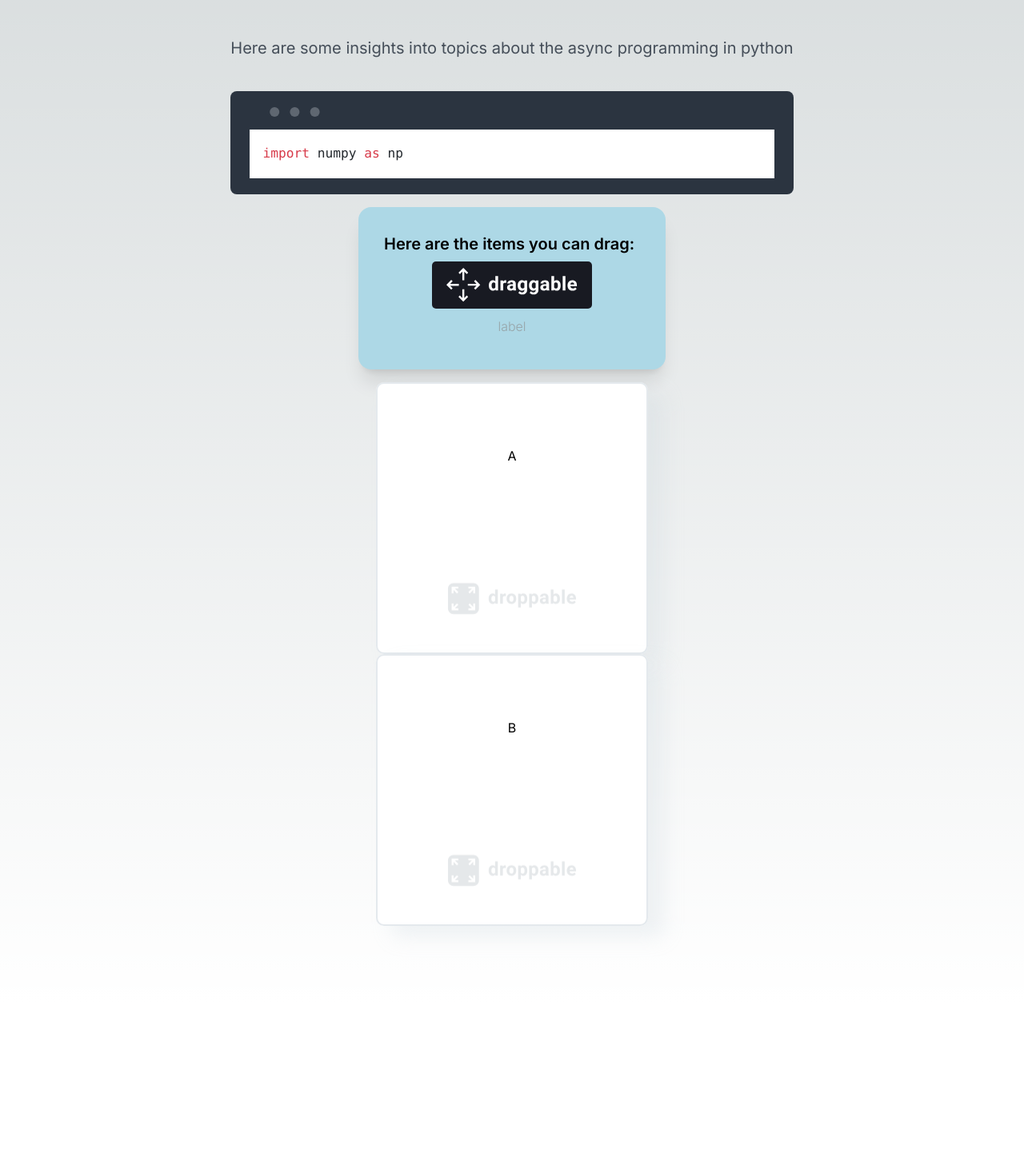
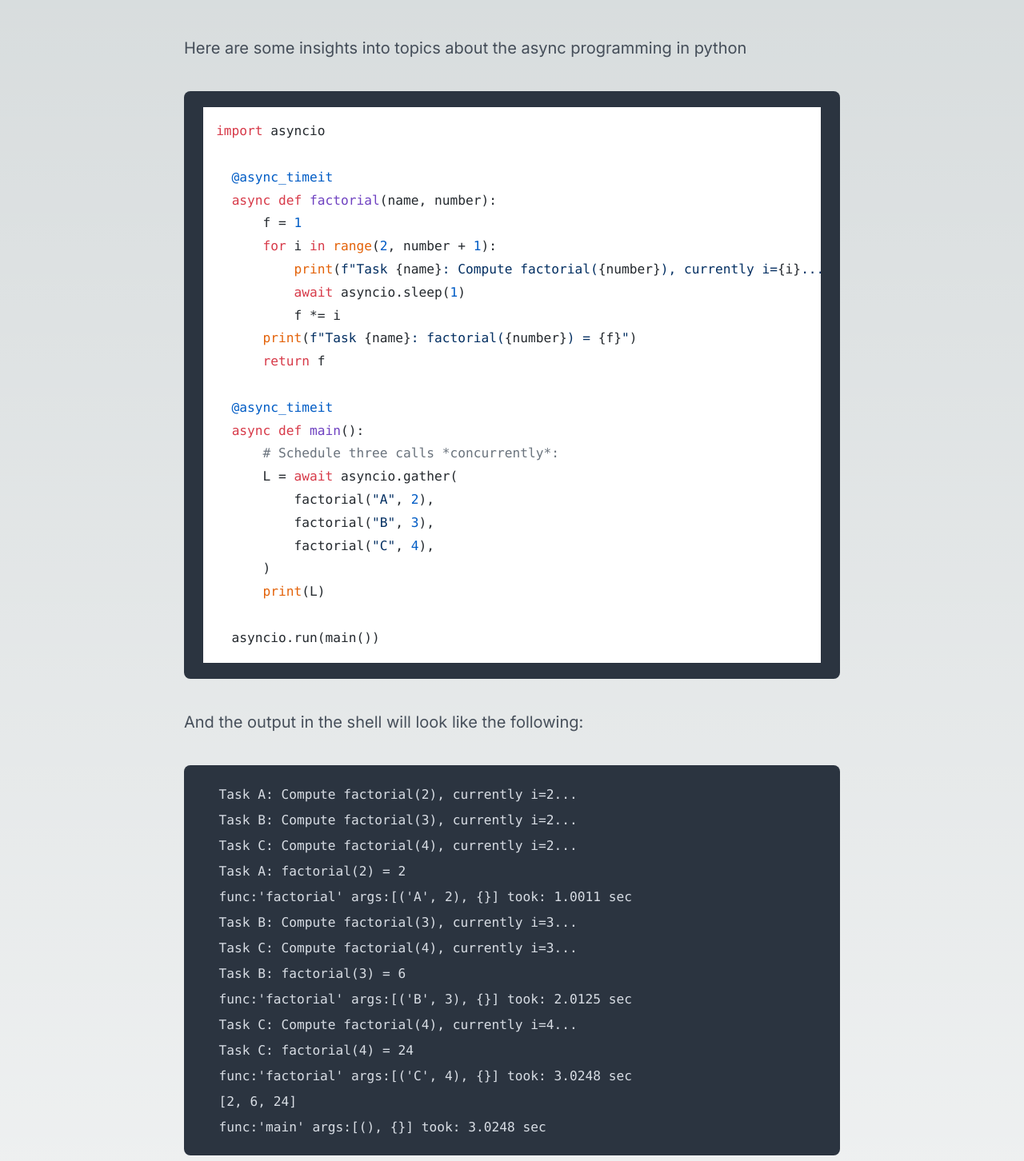
Before and after one commit to hessikaveh/personal-webpage, a Next.js app: page /articles in a window 1280 px wide. Shown: the part 158-1610 px from the top of the page at 80% size. Before the commit the page ends 1412 px from the top, so only its background shows below. Built offline with nearby package versions, Linux system fonts and the light colour scheme.

Commit message:
add context to the article

```diff
--- a/app/articles/page.tsx
+++ b/app/articles/page.tsx
@@ -25,14 +25,53 @@ const DraggableOverlaytWithNoSSR = dynamic(
 );
 export default function Page() {
   const containers = ["A", "B"];
-  const colors = ["green", "lightblue"];
+  const colors = ["lightgreen", "lightblue"];
   const [isDragging, setIsDragging] = useState(false);
   const [parent, setParent] = useState<UniqueIdentifier | null>(null);
   const [highlight, setHighlight] = useState<string>(colors[1]);
   const draggableMarkup = <DraggableItem label="label" />;
+
   useEffect(() => {
     hljs.highlightAll();
   });
+
+  const code_first = `import asyncio
+
+  @async_timeit
+  async def factorial(name, number):
+      f = 1
+      for i in range(2, number + 1):
+          print(f"Task {name}: Compute factorial({number}), currently i={i}...")
+          await asyncio.sleep(1)
+          f *= i
+      print(f"Task {name}: factorial({number}) = {f}")
+      return f
+
+  @async_timeit
+  async def main():
+      # Schedule three calls *concurrently*:
+      L = await asyncio.gather(
+          factorial("A", 2),
+          factorial("B", 3),
+          factorial("C", 4),
+      )
+      print(L)
+
+  asyncio.run(main())`;
+  const bash_first = `  Task A: Compute factorial(2), currently i=2...
+  Task B: Compute factorial(3), currently i=2...
+  Task C: Compute factorial(4), currently i=2...
+  Task A: factorial(2) = 2
+  func:'factorial' args:[('A', 2), {}] took: 1.0011 sec
+  Task B: Compute factorial(3), currently i=3...
+  Task C: Compute factorial(4), currently i=3...
+  Task B: factorial(3) = 6
+  func:'factorial' args:[('B', 3), {}] took: 2.0125 sec
+  Task C: Compute factorial(4), currently i=4...
+  Task C: factorial(4) = 24
+  func:'factorial' args:[('C', 4), {}] took: 3.0248 sec
+  [2, 6, 24]
+  func:'main' args:[(), {}] took: 3.0248 sec`;
 
   return (
     <main className="flex min-h-screen flex-col items-center justify-between p-24">
@@ -42,10 +81,13 @@ export default function Page() {
           Here are some insights into topics about the async programming in
           python
         </p>
-        <pre className="mockup-code">
-          <code className="language-python">import numpy as np</code>
+        <pre>
+          <code className="language-python">{code_first}</code>
         </pre>
-      </article>
+        <p> And the output in the shell will look like the following:</p>
+        <pre>
+          <code className="language-bash">{bash_first}</code>
+        </pre>
 
         <DndContext
           onDragStart={() => {
@@ -53,16 +95,23 @@ export default function Page() {
           }}
           onDragEnd={handleDragEnd}
         >
+          <div className="flex flex-col w-full m-1">
             <div
-          className="card w-96 bg-base-100 shadow-xl m-4"
+              className="grid flex-grow card bg-base-300 rounded-box place-items-center"
               style={{ backgroundColor: highlight }}
             >
               <div className="card-body">
-            <h2 className="card-title"> Here are the items you can drag:</h2>
+                <h2 className="card-title">
+                  {" "}
+                  Here are the items you can drag:
+                </h2>
 
                 {parent === null ? draggableMarkup : null}
               </div>
             </div>
+
+            <div className="divider divider-vertical "></div>
+            <div className="grid  flex-grow card bg-base-300 rounded-box place-items-center">
               {containers.map((id) => (
                 // We updated the Droppable component so it would accept an `id`
                 // prop and pass it to `useDroppable`
@@ -70,8 +119,12 @@ export default function Page() {
                   {parent === id ? draggableMarkup : id}
                 </Droppable>
               ))}
+            </div>
+          </div>
+
           <DraggableOverlaytWithNoSSR />
         </DndContext>
+      </article>
     </main>
   );
   function handleDragEnd(event: DragOverEvent) {
```
Lines whose indentation alone changed are shown as unchanged.
